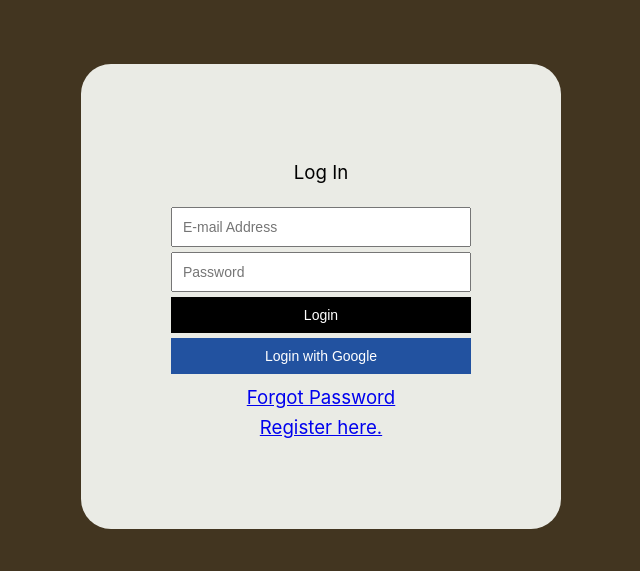
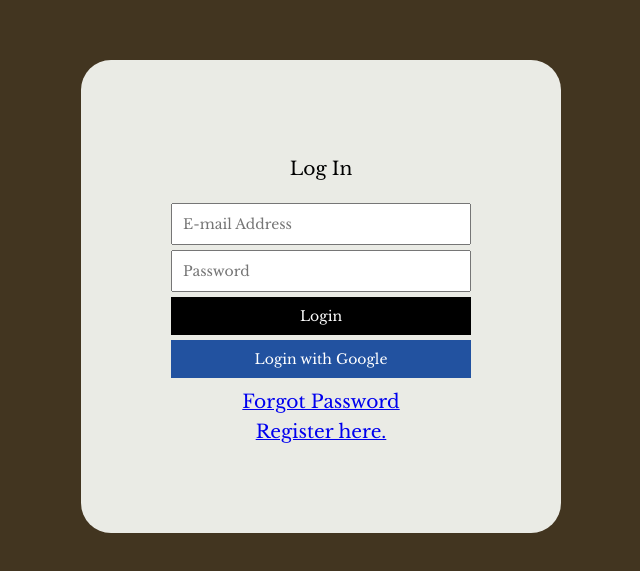
Before and after one commit to johnjr4/you-reap-what-you-sow, a React (Create React App) app: page /login in a window 1280 px wide. Shown: the part 187-758 px from the top of the page, without its empty margins (319-959 px from the left). Built offline with nearby package versions, Linux system fonts and the light colour scheme; no server answers.

Commit message:
General styling changes (see description)

```diff
--- a/src/App.scss
+++ b/src/App.scss
@@ -3,6 +3,8 @@
 
 .App {
   text-align: center;
+  transition: ease font-size 0.5s;
+  width: 100vw;
 }
 
 .App-logo {
@@ -42,13 +44,20 @@
 
 body {
   font-size: 10pt;
+  font-family: 'Libre Baskerville', serif;
   color: $text-dark;
   background-color: $background-brown;
   margin-top: max(10vh, 40px); // navbar offset
 }
 
+button, input {
+  font-family: 'Libre Baskerville', serif;
+}
+
 h1 {
   color: $text-light;
+  margin-top: 80px;
+  margin-bottom: 10px;
 }
 
 @media screen and (min-width: 480px) {
--- a/src/components/Layout.scss
+++ b/src/components/Layout.scss
@@ -10,7 +10,9 @@
 
 #navbar {
     position: fixed;
-    width: 100%;
+    width: 100vw;
+    box-sizing: border-box;
+    padding-right: 20px;
     height: 10vh;
     min-height: 40px;
     margin: 0;
--- a/src/components/Layout.tsx
+++ b/src/components/Layout.tsx
@@ -33,7 +33,7 @@ function Layout() {
         <div>{user?.email}</div> */}
         <img
           className="navbar-logo"
-          src="/logo192.png"
+          src="/logo.png"
           alt='website logo'
         />
         <Link className="page-link navbar-group" to={`user/${user?.uid}/gallery`}>
--- a/src/variables.scss
+++ b/src/variables.scss
@@ -1,3 +1,5 @@
+@import url('https://fonts.googleapis.com/css2?family=Libre+Baskerville:ital,wght@0,400;0,700;1,400&display=swap');
+
 $logo-light: #eaebe5;
 $logo-dark: #464644;
 $plant-green: #8fdba3;
```
Also changed, not shown: public/logo.png (added).
